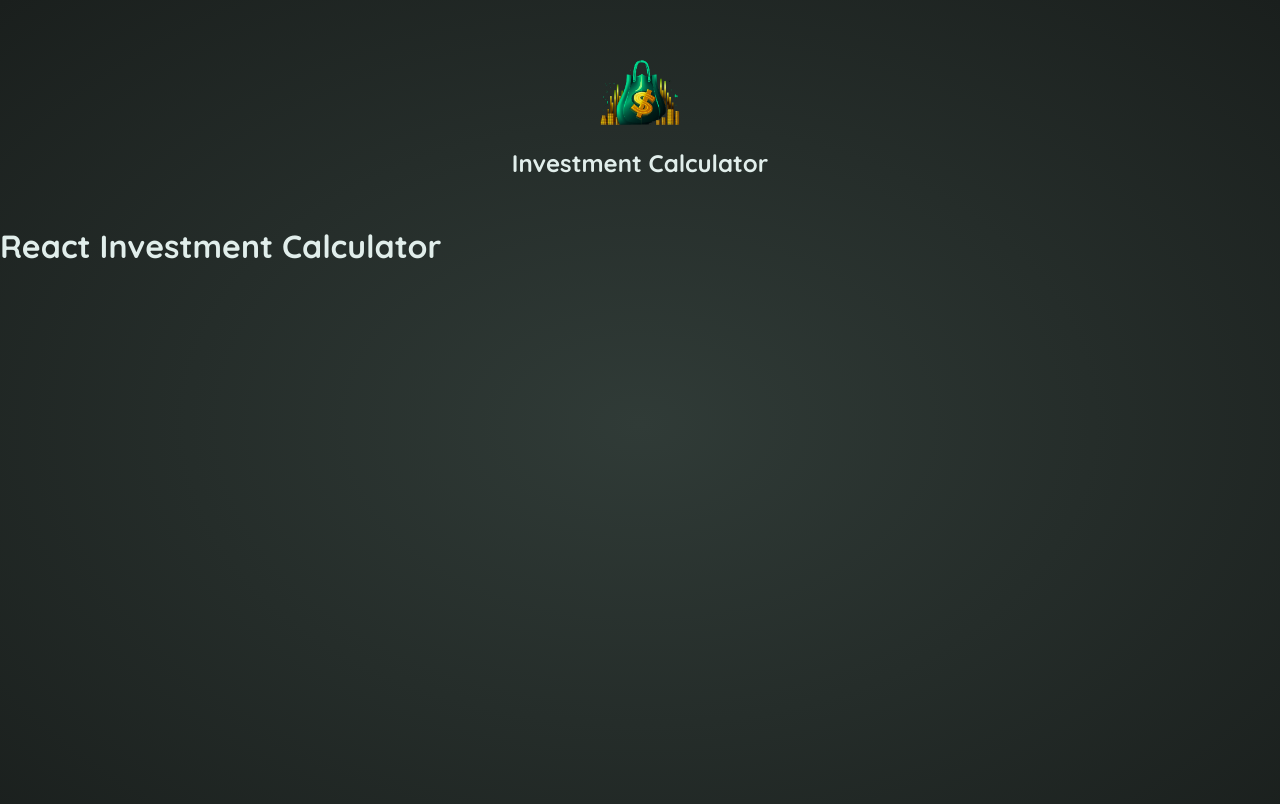
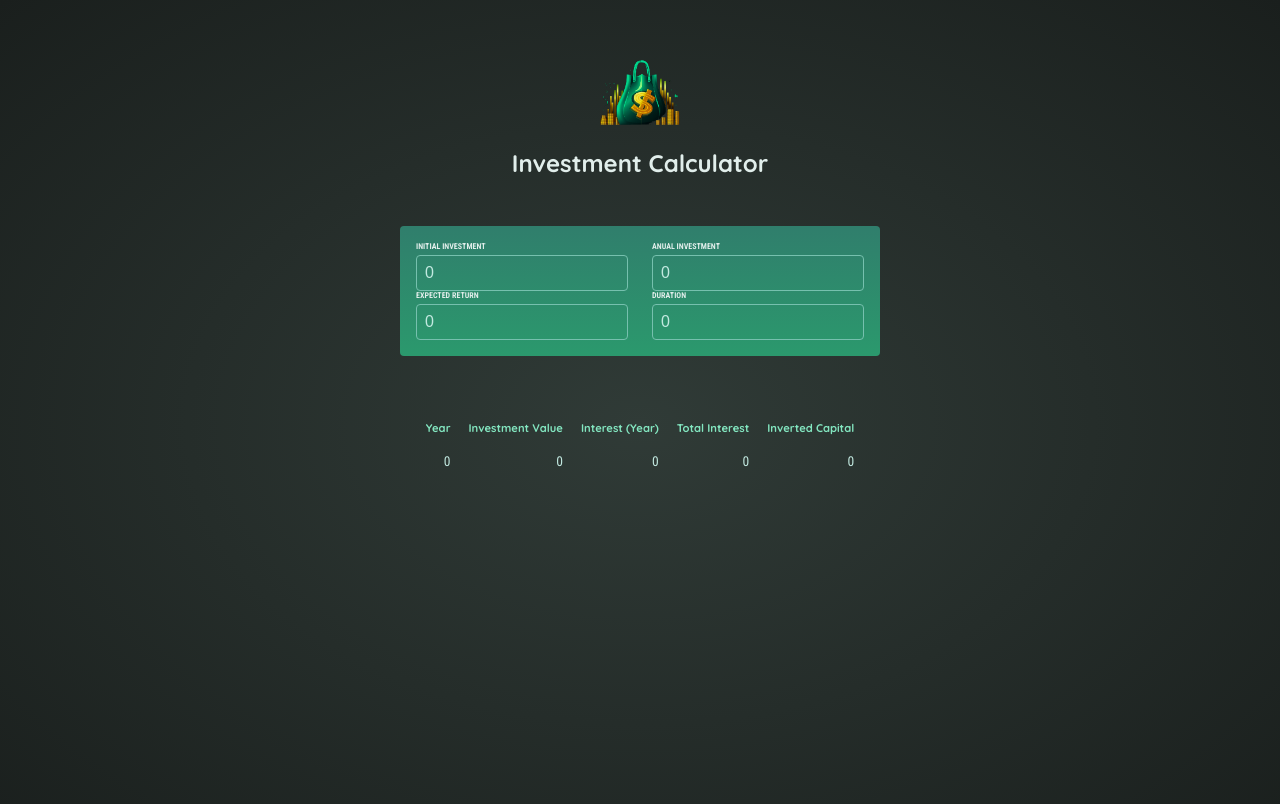
Before and after one commit to cristian-corbalan/investment-calculator, a React (Vite) app: page / in a window 1280 px wide. Shown: the top 804 px of the page. Built offline with nearby package versions, Linux system fonts and the light colour scheme.

Commit message:
Add UserInput and Results components

```diff
--- a/src/App.jsx
+++ b/src/App.jsx
@@ -1,7 +1,13 @@
+import UserInput from "./components/UserInput.jsx";
+import Results from "./components/Results.jsx";
+
 function App() {
-  return (
-    <h1>React Investment Calculator</h1>
-  )
+    return (
+        <>
+            <UserInput></UserInput>
+            <Results></Results>
+        </>
+    )
 }
 
 export default App
@@ -10,8 +16,8 @@ export default App
 /*
 * TODO List:
 * Utilice el proyecto inicial adjunto a esta lección
-* TODO: Añada componentes para mostrar una cabecera, recoger los datos introducidos por el usuario y generar la tabla de resultados.
-* Obtener y almacenar los datos introducidos por el usuario (es decir, los parámetros de inversión introducidos).
+* Añada componentes para mostrar una cabecera, recoger los datos introducidos por el usuario y generar la tabla de resultados.
+* TODO: Obtener y almacenar los datos introducidos por el usuario (es decir, los parámetros de inversión introducidos).
 * Derivar los resultados de la inversión con la ayuda de la función de utilidad proporcionada (en el proyecto inicial)
 * Mostrar los resultados de la inversión en una tabla HTML (Utilice <table>, <thead>, <tbody> <tr>, <th>, <td>)
 * Mostrar condicionalmente un mensaje informativo si se ha introducido una duración no válida (< 1)
```
